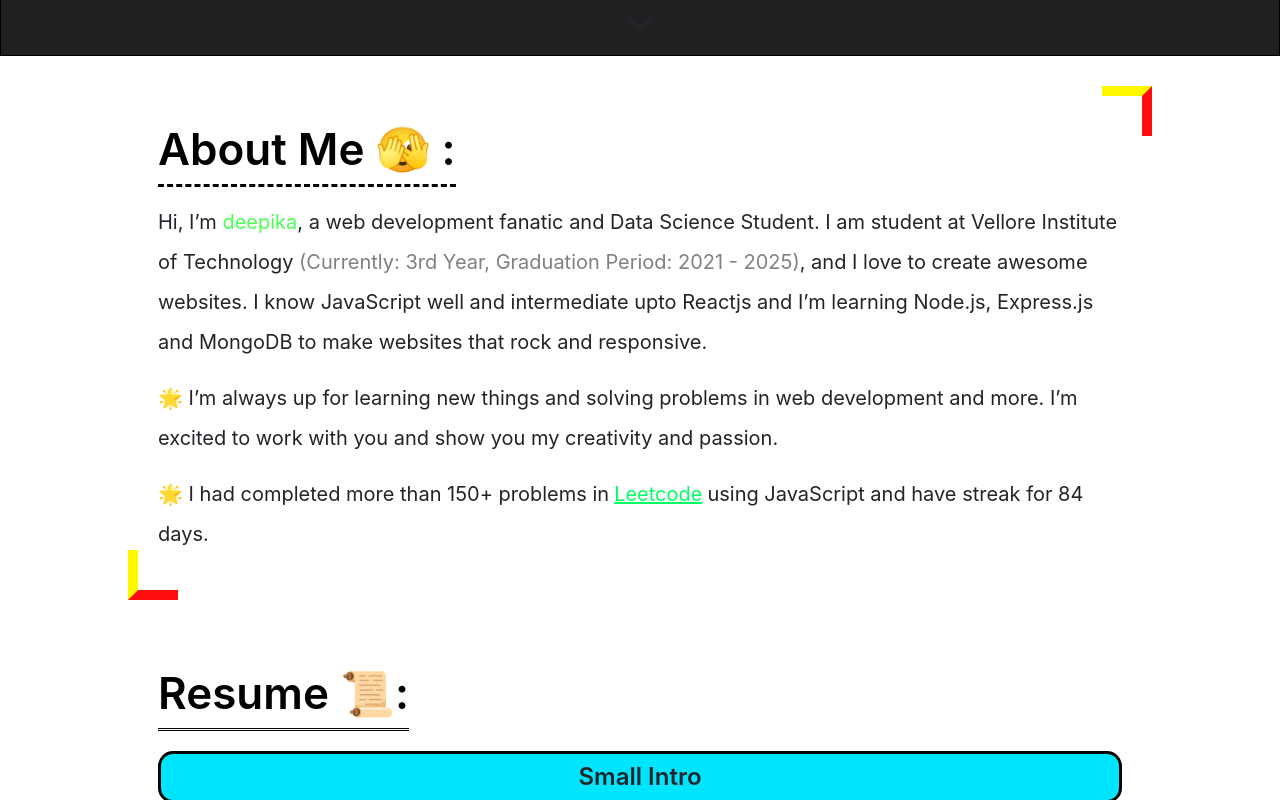
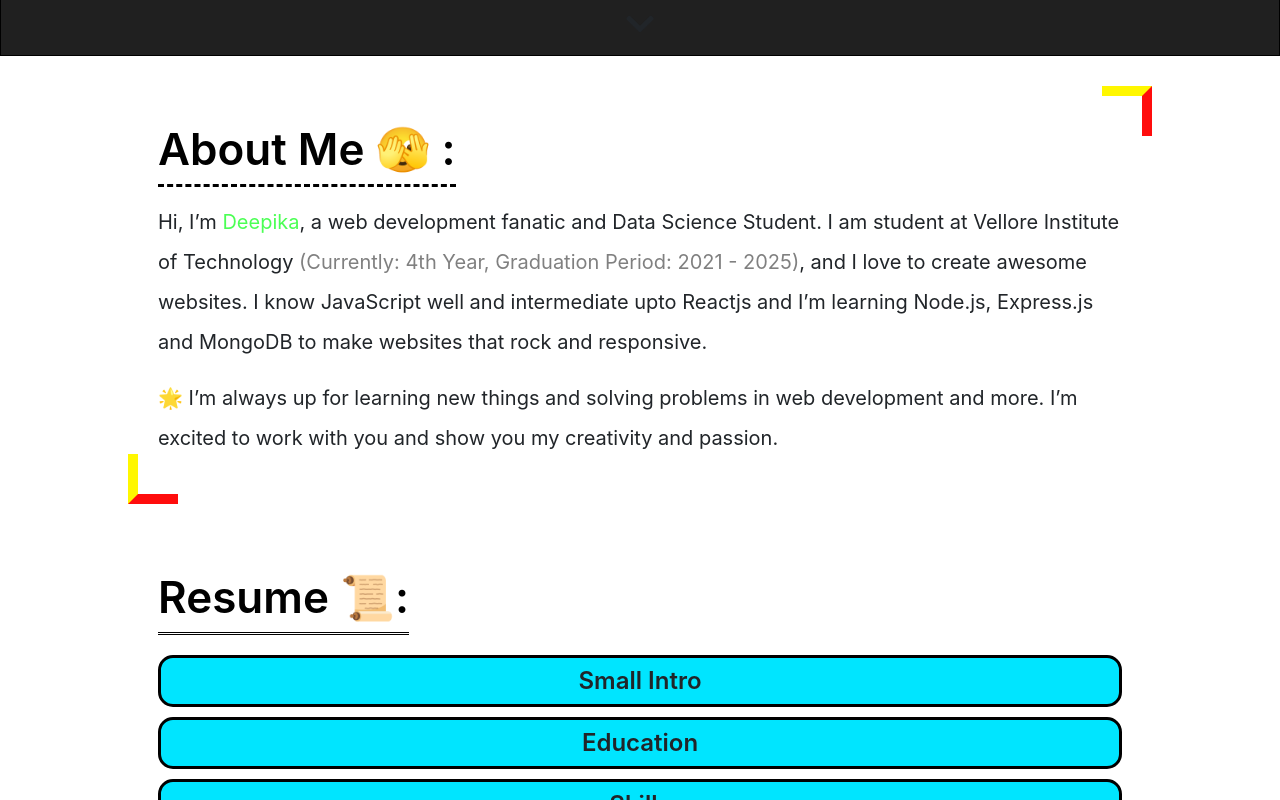
Before and after one commit to DwarakacherlaDeepikaReddy/Portfolio-mai, a React (Create React App) app: page / in a window 1280 px wide. Shown: the part 762-1562 px from the top of the page. Built offline with nearby package versions, Linux system fonts and the light colour scheme.

Commit message:
AboutDiv.js

```diff
--- a/src/components/AboutDiv.js
+++ b/src/components/AboutDiv.js
@@ -17,11 +17,11 @@ function AboutMe() {
   return (
     <div className="about-me-p">
       <p className="about-me-1">
-        Hi, I’m <span className="my-name">deepika</span>, a web development
+        Hi, I’m <span className="my-name">Deepika</span>, a web development
         fanatic and Data Science Student. I am student at Vellore Institute of
         Technology{" "}
         <span className="current-year">
-          (Currently: 3rd Year, Graduation Period: 2021 - 2025)
+          (Currently: 4th Year, Graduation Period: 2021 - 2025)
         </span>
         , and I love to create awesome websites. I know JavaScript well and
         intermediate upto Reactjs and I’m learning Node.js, Express.js and
@@ -33,16 +33,9 @@ function AboutMe() {
         creativity and passion.
       </p>
       <p className="about-me-3">
-        🌟 I had completed more than 150+ problems in
-        <a
-          className="about-me-link-1"
-          target="_blank"
-          rel="noopener noreferrer"
-          href="https://leetcode.com/ajayganeshch/"
-        >
-          Leetcode
-        </a>
-        using JavaScript and have streak for 84 days.
+
+
+
       </p>
     </div>
   );
```
